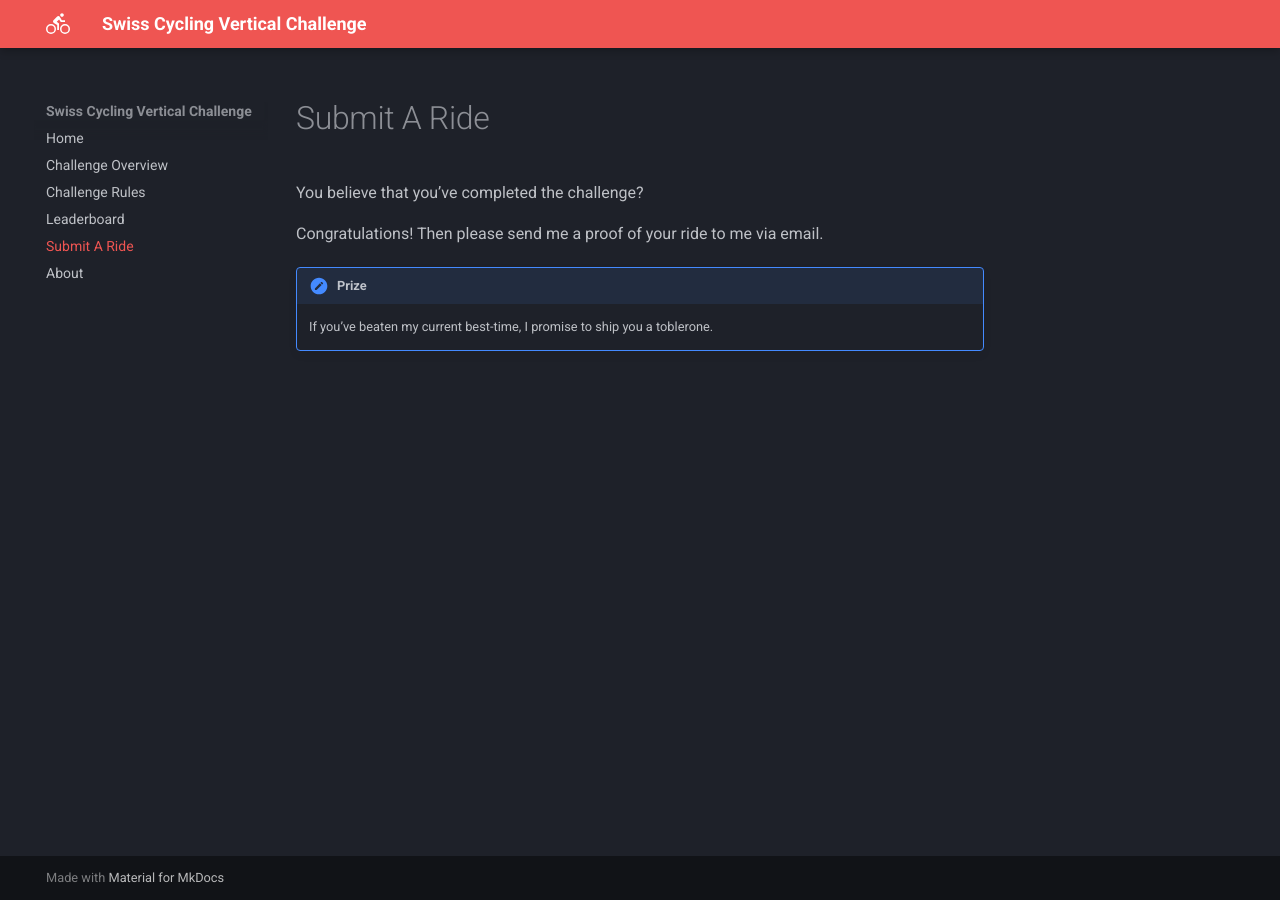
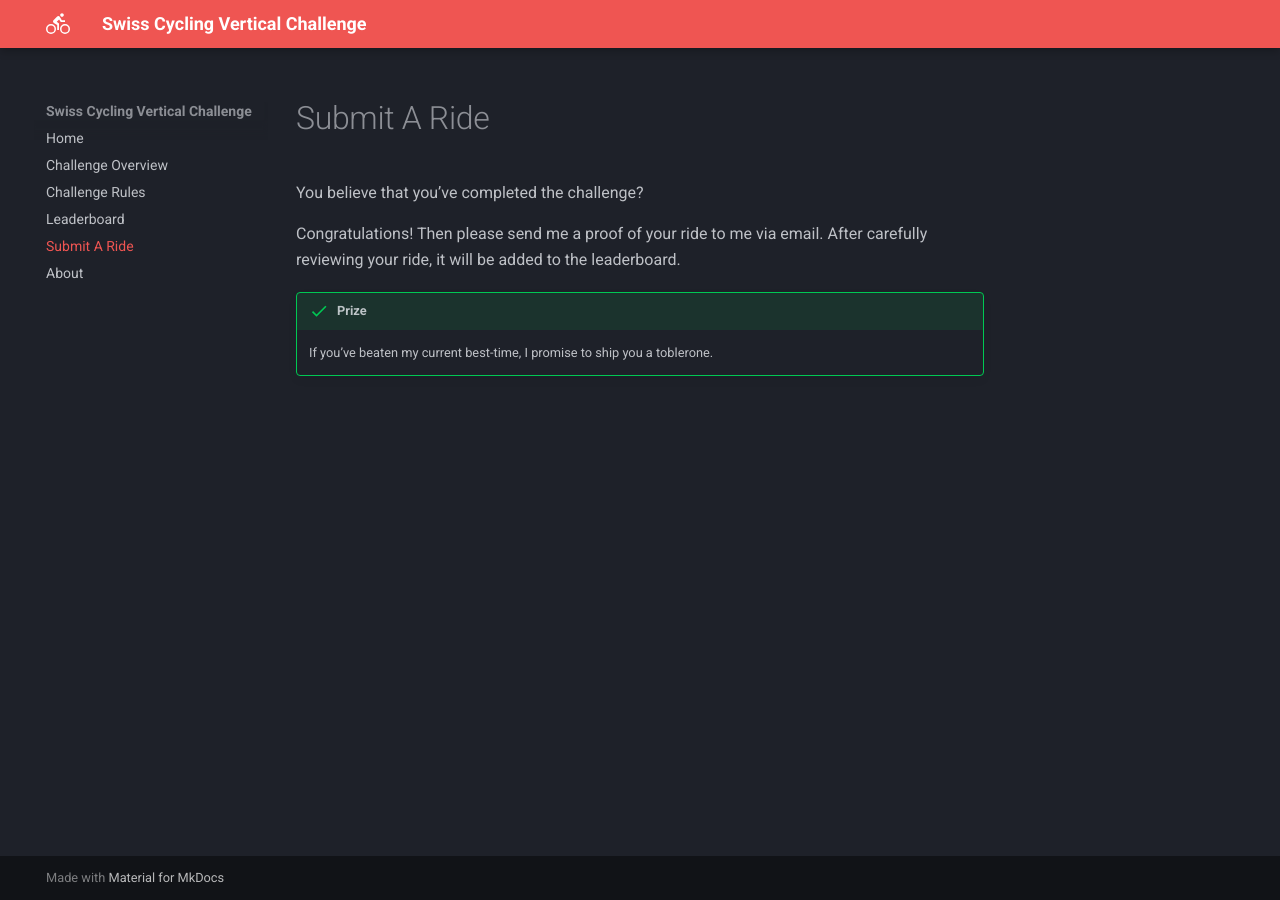
Before and after one commit to arthurgassner/swisscycling-vertical-frontend, an MkDocs documentation site: the page built from docs/submit_a_ride.md, in a window 1280 px wide. Built offline with MkDocs 1.6.1 and Material for MkDocs 9.7.7, drawn with Linux system fonts in a browser that asks for light colours; a script that is not in the unit is left out.

Commit message:
Clean up structure

```diff
--- a/docs/submit_a_ride.md
+++ b/docs/submit_a_ride.md
@@ -3,6 +3,7 @@
 You believe that you've completed the challenge?
 
 Congratulations! Then please send me a proof of your ride to me via email.
+After carefully reviewing your ride, it will be added to the leaderboard.
 
-!!! note "Prize"
+!!! success "Prize"
     If you've beaten my current best-time, I promise to ship you a toblerone.
```
